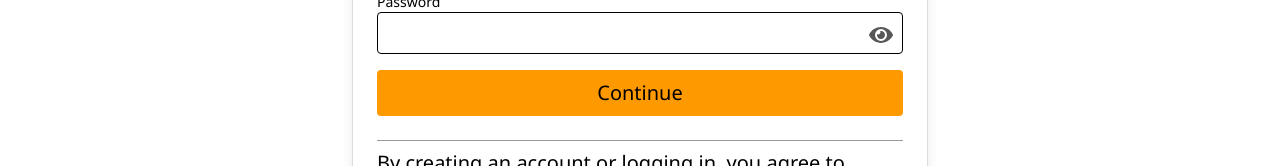
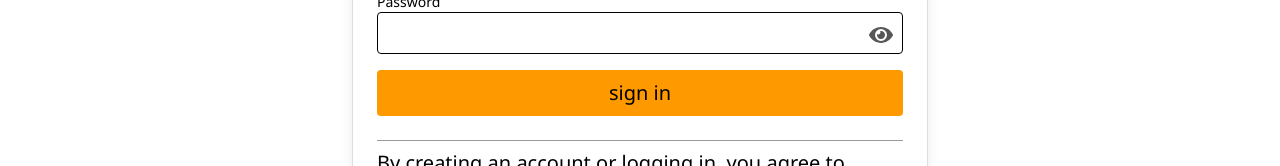
Before and after one commit to eslamshaban060/Amazon-Clone, a Next.js app: page /login in a window 1280 px wide. Shown: the part 494-660 px from the top of the page. Built offline with nearby package versions, Linux system fonts and the light colour scheme; no server answers.

Commit message:
btn update   text on auth

```diff
--- a/src/app/(user)/login/page.tsx
+++ b/src/app/(user)/login/page.tsx
@@ -121,7 +121,7 @@ const LoginForm: React.FC = () => {
             type="submit"
             className="w-full bg-[var(--yellow)] hover:bg-yellow-400 text-black py-2 rounded text-[20px]"
           >
-            Continue
+            sign in
           </button>
 
           {/* Success/Error message display */}
--- a/src/app/(user)/register/page.tsx
+++ b/src/app/(user)/register/page.tsx
@@ -139,7 +139,7 @@ const RegisterForm: React.FC = () => {
             type="submit"
             className="w-full bg-yellow-400 hover:bg-yellow-500 text-black py-2 rounded"
           >
-            Verify mobile number
+            Register your Email
           </button>
 
           {/* Success/Error message display */}
```
